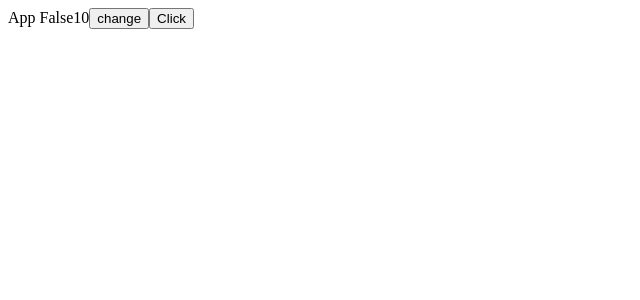
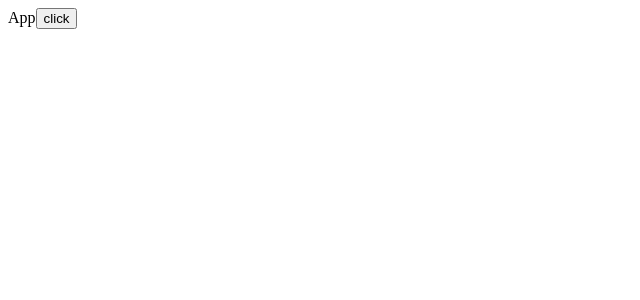
Before and after one commit to GajananBodhankar/reactjs_vite, a React app: page / in a window 1280 px wide. Shown: the top 300 px of the page, without its empty margins (0-640 px from the left). Built offline with nearby package versions, Linux system fonts and the light colour scheme; the HTML template or start-up script is replaced by a standard one.

Commit message:
working on usePrevious

```diff
--- a/src/App.tsx
+++ b/src/App.tsx
@@ -56,6 +56,7 @@ import Parent from "./ForwardRef/Parent";
 import ImperativeParent from "./useImperativeHandle/ImperativeParent";
 import Unstable from "./unstable_batchedUpdates/Unstable";
 import Page from "./Classnames/Page";
+import { useTimeout } from "./useTimeout/useTimeout";
 
 export function useHover<T extends HTMLElement>(): [Ref<T>, boolean] {
   const [hovered, setHovered] = useState(false);
@@ -111,43 +112,13 @@ function useCallbackCustom(this: any, cb: () => void, args: Readonly<{}>[]) {
   return refer?.current?.value;
 }
 
-export default class App extends Component {
-  constructor(props: {} | Readonly<{}>) {
-    super(props);
-    this.state = { count: 10, bool: false };
-  }
-
-  refer = React.createRef.bind<any>(this);
-
-  getData = useCallbackCustom(
-    this,
-    () => this.setState({ count: this.state?.count + 1 }),
-    [this.state?.count]
-  );
-  render() {
-    return (
-      <div>
-        App {this.state.bool ? "True" : "False"}
-        {this.state.count}
-        <button onClick={() => this.setState({ bool: !this.state.bool })}>
-          change
-        </button>
-        <button onClick={this.getData}>Click</button>
-      </div>
-    );
-  }
+function App() {
+  const timer = useTimeout(()=>console.log("first"),3000);
+  console.log(timer)
+  const [count,set]=useState(0)
+  return <div>App
+    <button onClick={()=>set(10)}>click</button>
+  </div>;
 }
 
-// function App() {
-//   const [c, s] = useState(0);
-//   const [b, sb] = useState(false);
-//   const ref = React.createRef();
-//   const update = useCallbackCustom(() => s((prev) => prev + 1), [c]);
-//   return (
-//     <div>
-//       App {c} <button onClick={update}>click</button>
-//     </div>
-//   );
-// }
-
-// export default App;
+export default App;
```
Also changed, not shown: src/hooks/usePrevious.tsx (added).
